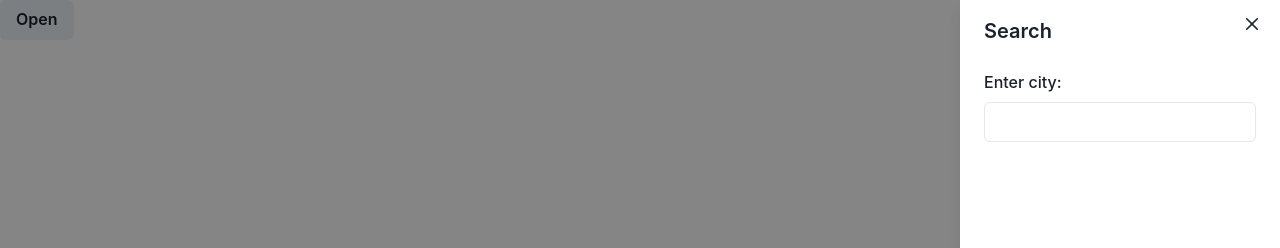
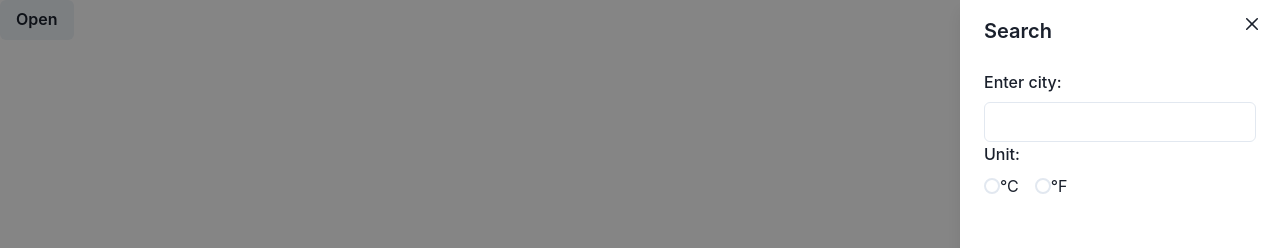
Before and after one commit to justEstif/odin_weather, a Next.js app: page / in a window 1280 px wide. Both pictures are taken after a click on the button "Open". Shown: the top 248 px of the page. Built offline with nearby package versions, Linux system fonts and the light colour scheme.

Commit message:
feat: add radio group for picking unit

```diff
--- a/components/sidePanel/form.tsx
+++ b/components/sidePanel/form.tsx
@@ -1,15 +1,26 @@
-import { Box, Input, FormControl, FormLabel } from '@chakra-ui/react'
+import {
+  Flex,
+  VStack,
+  Input,
+  FormControl,
+  FormLabel,
+  Radio,
+  RadioGroup,
+  Stack
+} from '@chakra-ui/react'
 import { Field, Formik } from 'formik'
 import { TFormProps } from './sidepanel.types'
 
 function Form({ setCity }: TFormProps) {
   return (
-    <Box>
+    <VStack spacing={4} align="flex-start">
       <Formik
         initialValues={{
-          userInput: ''
+          userInput: '',
+          unit: 'metric'
         }}
         onSubmit={(values) => {
+          console.log(values)
           setCity(values.userInput)
         }}
       >
@@ -19,10 +30,26 @@ function Form({ setCity }: TFormProps) {
               <FormLabel htmlFor="userInput">Enter city:</FormLabel>
               <Field as={Input} id="userInput" name="userInput" type="text" />
             </FormControl>
+
+            <FormControl>
+              <FormLabel htmlFor="unit">Unit:</FormLabel>
+              <RadioGroup id="unit" name="unit">
+                <Stack spacing={4} direction="row">
+                  <Flex>
+                    <Field as={Radio} name="unit" value="metric" />
+                    °C
+                  </Flex>
+                  <Flex>
+                    <Field as={Radio} name="unit" value="imperial" />
+                    °F
+                  </Flex>
+                </Stack>
+              </RadioGroup>
+            </FormControl>
           </form>
         )}
       </Formik>
-    </Box>
+    </VStack>
   )
 }
 
```
